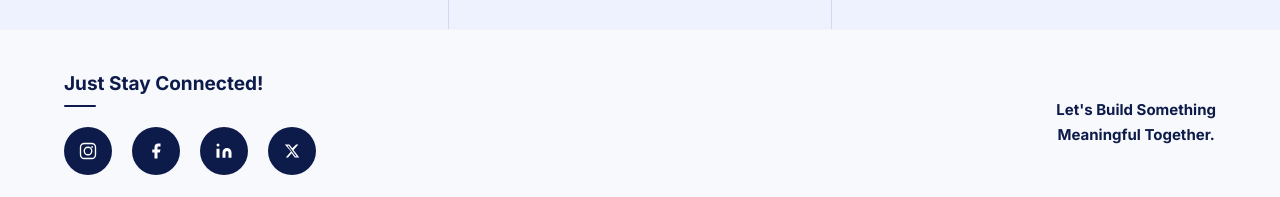
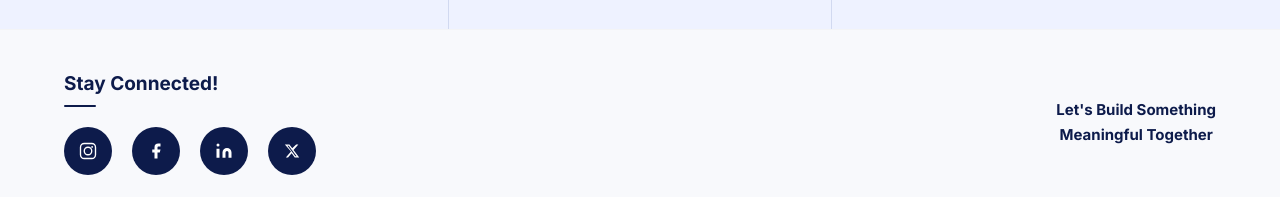
Before and after one commit to Zaroorat-tech/zaroorat_landing_page, a React (Vite) app: page / in a window 1280 px wide. Shown: the part 627-824 px from the top of the page. Built offline with nearby package versions, Linux system fonts and the light colour scheme.

Commit message:
fix the dot

```diff
--- a/src/components/Footer.tsx
+++ b/src/components/Footer.tsx
@@ -34,7 +34,7 @@ const Footer: React.FC = () => {
         {/* Left: Stay connected + Social icons */}
         <div className="flex flex-col gap-4">
           <div>
-            <h4 className="text-[#0d1b4b] font-bold text-[19px]">Just Stay Connected!</h4>
+            <h4 className="text-[#0d1b4b] font-bold text-[19px]">Stay Connected!</h4>
             <div className="w-8 h-[2.5px] bg-[#0d1b4b] rounded-full mt-1.5" />
           </div>
 
@@ -92,7 +92,7 @@ const Footer: React.FC = () => {
           <p className="text-gray-500 text-[13.5px] leading-relaxed mb-2">
             <h4 className="text-[#0d1b4b] font-bold text-[15px]">
                Let's Build Something <br></br>
-           <p className="text-center">Meaningful Together.</p>
+           <p className="text-center">Meaningful Together</p>
             </h4>
 
           </p>
```
